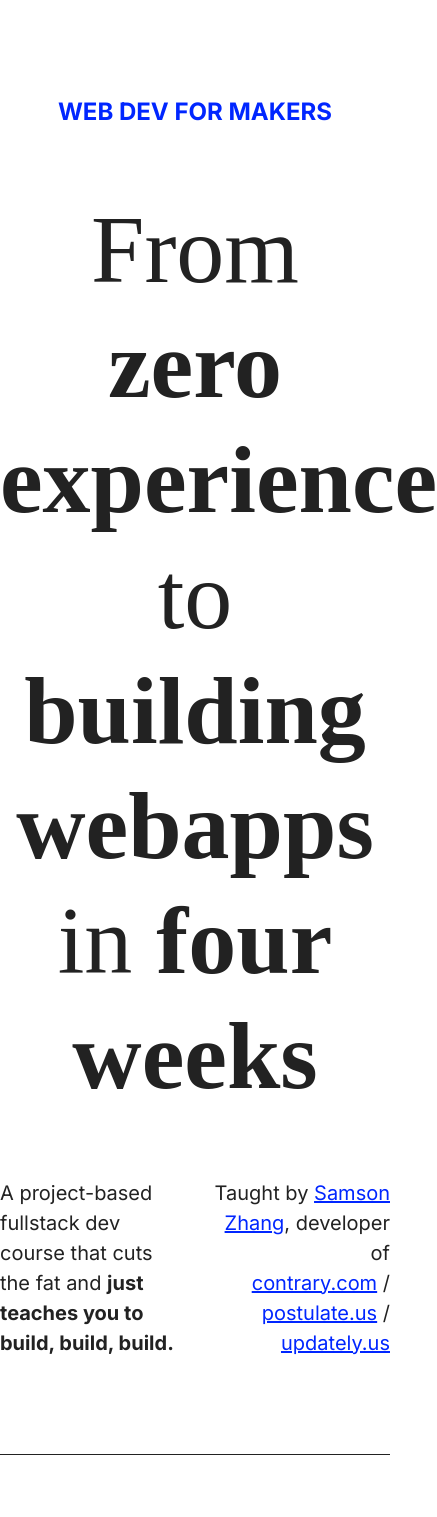
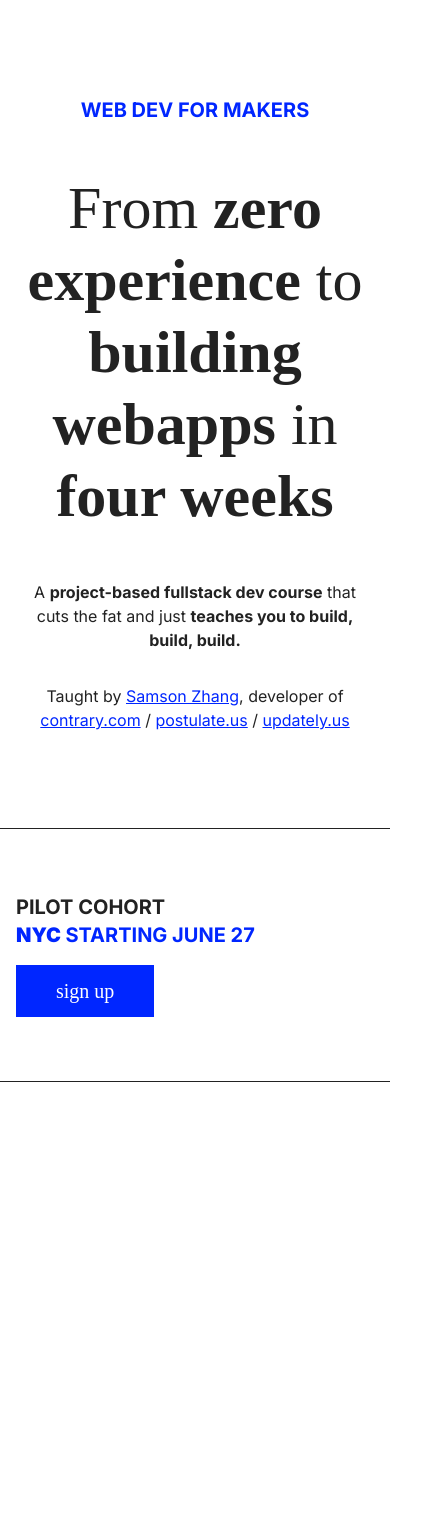
Before and after one commit to wwsalmon/webdevformakers-site, a Next.js app: page / in a window 390 px wide. Shown: the top 1517 px of the page, 437 px wide, since content can reach past the window. After the commit the page ends 1082 px from the top, so only its background shows below. Built offline with nearby package versions, Linux system fonts and the light colour scheme; a web font is replaced by a local one.

Commit message:
add mobile responsiveness

```diff
--- a/pages/index.tsx
+++ b/pages/index.tsx
@@ -1,27 +1,25 @@
 export default function Home() {
     return (
         <>
-            <div className="max-w-5xl mx-auto my-24">
-                <p className="text-brand uppercase font-bold text-2xl text-center">web dev for makers</p>
-                <h1 className="font-display text-8xl leading-[1.2] my-16 text-center">
+            <div className="max-w-5xl mx-auto my-24 px-6">
+                <p className="text-brand uppercase font-bold text-xl sm:text-2xl text-center">web dev for makers</p>
+                <h1 className="font-display text-6xl sm:text-7xl md:text-8xl leading-[1.2] sm:leading-[1.2] md:leading-[1.2] my-12 sm:my-16 text-center">
                     From <b>zero experience</b> to <b>building webapps</b> in <b>four weeks</b>
                 </h1>
-                <div className="flex items-center text-xl leading-normal -mx-4 underline-links">
-                    <div className="w-1/2 px-4">
-                        <p>A project-based fullstack dev course that cuts the fat and <b>just teaches you to build, build, build.</b></p>
+                <div className="sm:flex items-center sm:text-xl leading-normal -mx-4 underline-links">
+                    <div className="sm:w-1/2 px-4 mb-8 sm:mb-0 text-center sm:text-right">
+                        <p>A <b>project-based fullstack dev course</b> that cuts the fat and just <b>teaches you to build, build, build.</b></p>
                     </div>
-                    <div className="w-1/2 px-4 text-right">
-                        <p>Taught by <a href="https://twitter.com/wwsalmon">Samson Zhang</a>, developer of</p>
-                        <p>
-                            <a href="https://contrary.com/">contrary.com</a> / <a href="https://postulate.us/">postulate.us</a> / <a href="https://updately.us/">updately.us</a>
-                        </p>
+                    <div className="sm:w-1/2 px-4 text-center sm:text-right">
+                        Taught by <a href="https://twitter.com/wwsalmon">Samson Zhang</a>, developer of <br className="hidden md:block"/>
+                        <a href="https://contrary.com/">contrary.com</a> / <a href="https://postulate.us/">postulate.us</a> / <a href="https://updately.us/">updately.us</a>
                     </div>
                 </div>
             </div>
             <hr/>
-            <div className="flex items-center justify-center my-16">
-                <p className="text-2xl uppercase font-bold">pilot cohort <span className="text-brand"><span className="font-black">nyc</span> starting june 27</span></p>
-                <a href="" className="block font-display text-white bg-brand px-10 py-3 text-xl font-medium ml-6">sign up</a>
+            <div className="sm:flex items-center justify-center my-16 px-4">
+                <p className="text-xl sm:text-2xl uppercase font-bold mr-6">pilot cohort<br className="sm:hidden"/> <span className="text-brand"><span className="font-black">nyc</span> starting june 27</span></p>
+                <a href="" className="inline-block font-display text-white bg-brand px-10 py-3 text-xl font-medium mt-4 sm:mt-0">sign up</a>
             </div>
             <hr/>
         </>
```
